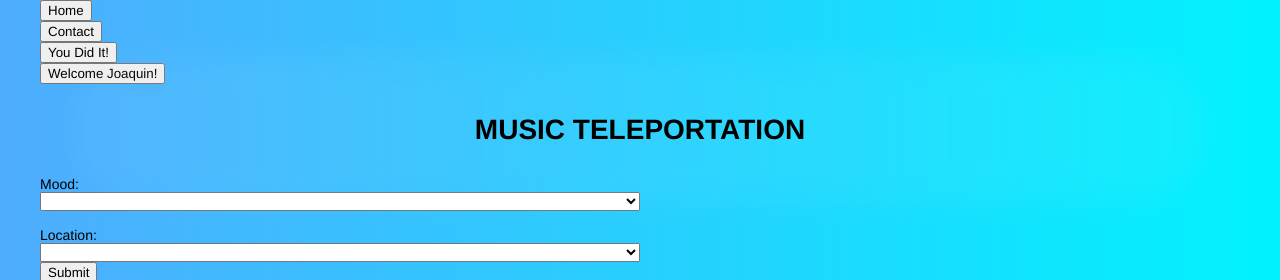
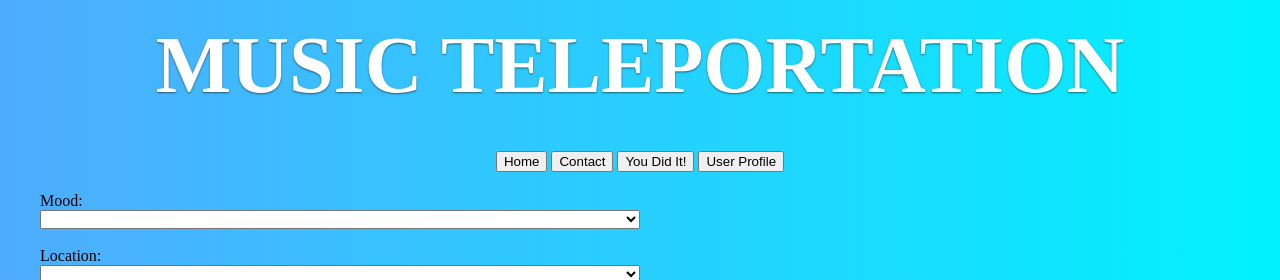
Before and after one commit to JoaquinQuintana/Music_Teleportation, a Flask app: page / in a window 1280 px wide. Shown: the top 280 px of the page. Run offline with Flask 2, Linux system fonts and the light colour scheme; some libraries are stand-ins or nearby versions.

Commit message:
changed some css

```diff
--- a/static/style.css
+++ b/static/style.css
@@ -1,21 +1,13 @@
-*{
-font-family: "Helvetica Neue", Helvetica, sans-serif;
-color:black;
-}
+
 
   body {
-    font-family: Verdana, Arial, Helvetica, sans-serif;
-    font-size: 14px;
-    color: white;
+
     width: auto;
     max-width: 1200px;
     margin: auto;
     background-size: cover !important;
     background-image: linear-gradient(to right, #4facfe 0%, #00f2fe 100%);
-    background-attachment: fixed;
-    display: flex;
-    flex-direction: column;
-    justify-content: center;
+
   }
 
   header {
@@ -70,16 +62,27 @@ color:black;
     align-items: center;
   }
 
-  .banner h1 {
+  .page-title {
     color: white;
     font-weight: 700;
-    font-size: calc(max(3vw, 60px));
+    font-size: calc(max(3vw, 80px));
     text-shadow: 0px 1px 2px rgba(0, 0, 0, 0.5);
     justify-content: center;
     align-items: center;
     text-align: center;
     padding: 0px 0px 40px 0px;
     margin: 0;
+  }
+
+  .title-block {
+    margin-top: 20px;
+    margin-bottom: 0px;
+  }
+
+  .top-menu {
+    margin-top: 0px;
+    margin-bottom: 20px;
+
   }
 
   .banner h3 {
--- a/templates/index.html
+++ b/templates/index.html
@@ -11,12 +11,17 @@
 
 {% block body%}
 
+<div class="title-block">
+<h1 class="page-title"><center> MUSIC TELEPORTATION </center></h1>
+</div>
+
+<div class="top-menu"><center>
 <a href="{{ url_for('index') }}"><button>Home</button></a>
 <a href="{{ url_for('contact') }}"><button>Contact</button></a>
 <a href="{{ url_for('Monkeysite') }}"><button>You Did It!</button></a>
-<a href="{{ url_for('show_user_profile', username = 'Joaquin') }}"><button>Welcome Joaquin!</button></a>
+<a href="{{ url_for('show_user_profile', username = 'Joaquin') }}"><button>User Profile</button></a>
+</center></div>
 
-<h1 class="banner h1"><center> MUSIC TELEPORTATION </center></h1>
 
 <form action="{{ url_for("index")}}" method="post">
 
@@ -31,7 +36,7 @@
   ><br /><br />
 
   <label for="location">Location:</label><br />
-<select name="places" id="places">
+  <select name="places" id="places">
   <option value=""></option>
   <option value="USA">North America</option>
   <option value="Asia">Asia</option>
@@ -56,7 +61,7 @@
       }),
     ],
     view: new ol.View({
-      center: ol.proj.fromLonLat([-61.0006565, -21.0002179]),
+      center: ol.proj.fromLonLat([10.0, 51.0]),
       zoom: 3,
     }),
   });
@@ -65,7 +70,7 @@
      source: new ol.source.Vector({
          features: [
              new ol.Feature({
-                 geometry: new ol.geom.Point(ol.proj.fromLonLat([-61.0006565, -21.0002179]))
+                 geometry: new ol.geom.Point(ol.proj.fromLonLat([10.0, 51.0]))
 
              })
          ]
```
